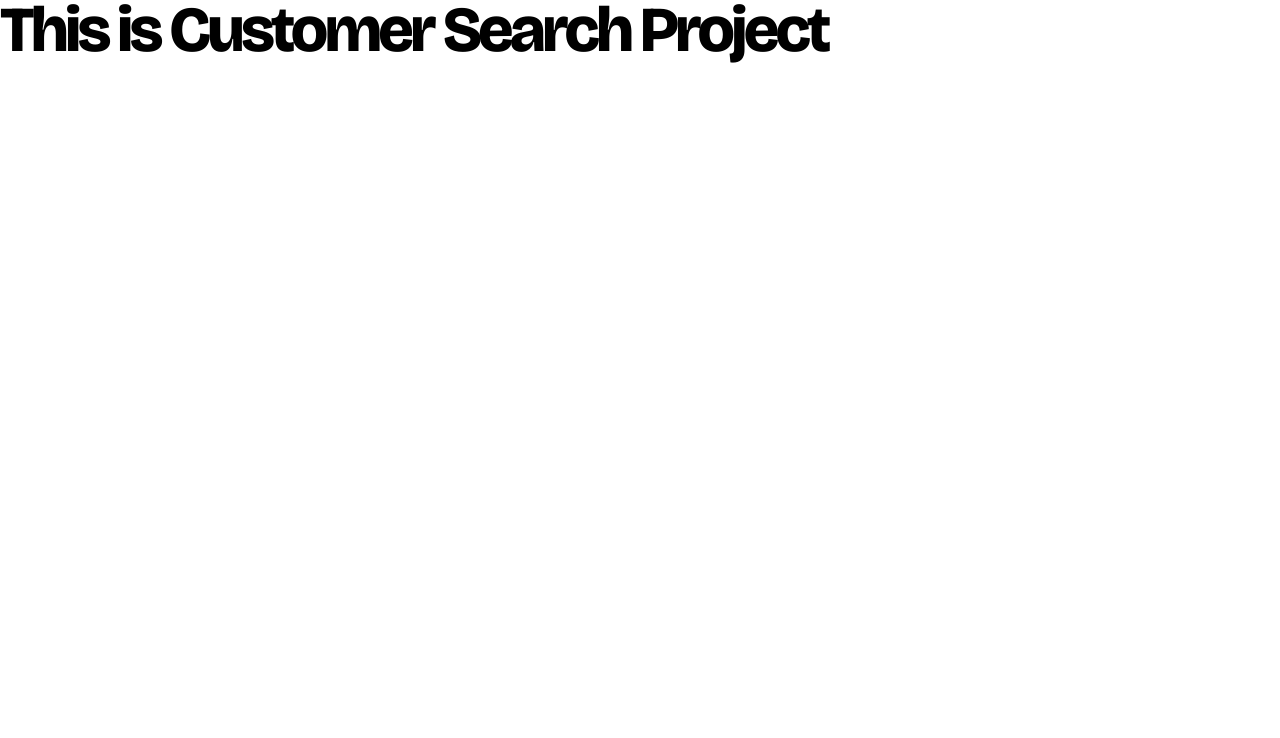
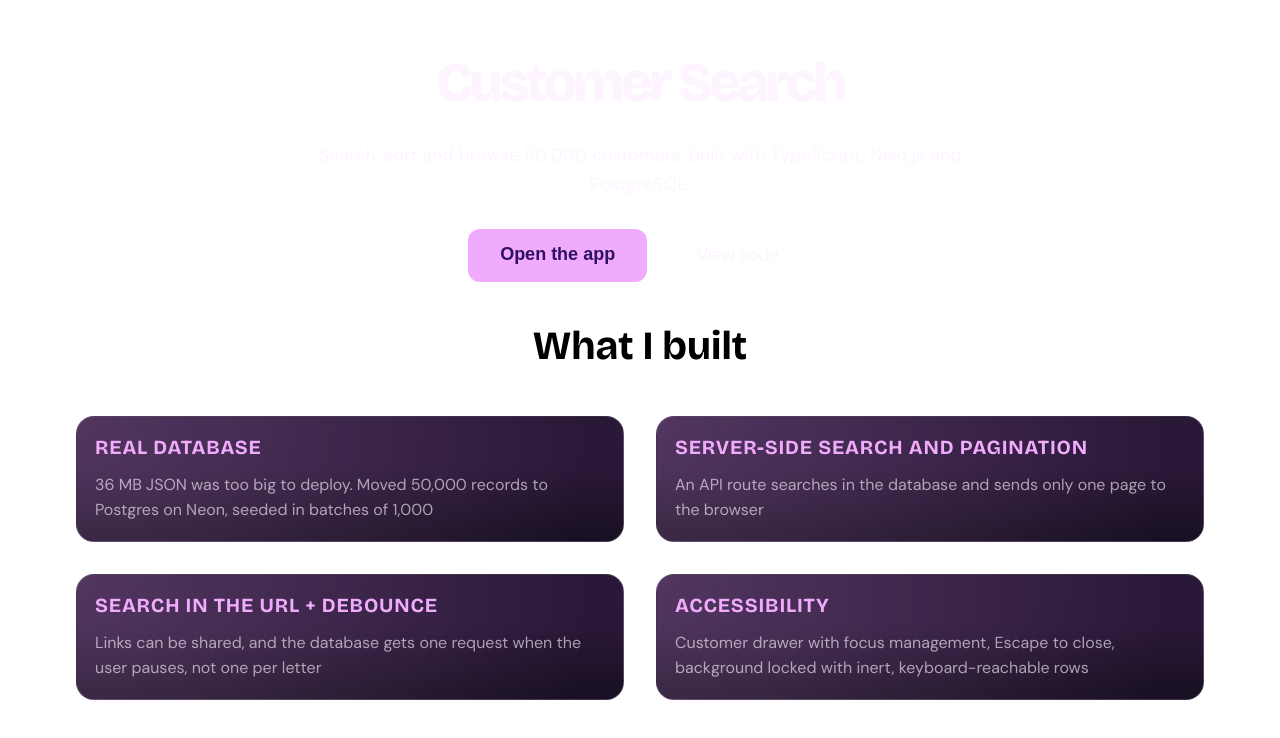
Before and after one commit to Dariusz-Wolontariusz/customer-search, a Next.js app: page / in a window 1280 px wide. Shown: the top 738 px of the page. Built offline with nearby package versions, Linux system fonts and the light colour scheme.

Commit message:
Added hero section and cards to landing page

```diff
--- a/app/globals.css
+++ b/app/globals.css
@@ -35,7 +35,12 @@
   --accent-transparent: #f0abfc34;
   --accent-text: #2e1065;
   --focus: #22d3ee;
-  --hover: #e879f9;
+  --hover: #f5c2ff;
+  --active: #d946ef;
+  --hover-secondary: #ffffff12;
+  --hover-border-secondary: #ffffff40;
+  --active-secondary: #ffffff1f;
+  --active-border-secondary: #ffffff60;
   --disabled: #d6d3d1;
   --zebra: #2a1838;
   --error: #ff0000;
--- a/app/page.module.css
+++ b/app/page.module.css
@@ -1,36 +1,164 @@
-.page {
-  max-width: 1200px;
-  margin: 0 auto;
-  padding: 48px 24px;
+.mainContainer {
+  width: 100%;
+  padding: 0.75rem;
   display: flex;
   flex-direction: column;
-  gap: 24px;
+  gap: 1.5rem;
 }
 
-.header {
+.heroSection {
+  min-height: 35vh;
+  color: var(--text);
   display: flex;
-  align-items: flex-end;
-  justify-content: space-between;
-  gap: 24px;
-  flex-wrap: wrap;
+  flex-direction: column;
 }
 
-.searchWrapper {
-  display: flex;
-  flex-direction: column;
-  gap: 4px;
+.titleContainer {
+  text-align: center;
+  padding: 0.75rem;
 }
 
-.searchInput {
-  background: transparent;
-  border: 1px solid var(--section-border);
-  border-radius: 8px;
-  color: var(--text);
-  padding: 8px 12px;
-  width: 280px;
-  outline: none;
+.titleContainer h1 {
+  margin: 2rem 0;
+  font-size: 2.5rem;
 }
 
-.searchInput:focus {
-  border-color: var(--focus);
+.titleContainer p {
+  margin-bottom: 1.125rem;
+  font-size: 1.125rem;
+  max-width: 60ch;
+  line-height: 1.6;
+  text-align: center;
+  margin-inline: auto;
 }
+
+.linksContainer {
+  display: flex;
+  flex-direction: row;
+  justify-content: center;
+  flex-wrap: wrap;
+  gap: 1rem;
+}
+
+.linksContainer a {
+  font-size: 1.125rem;
+  background-color: var(--accent);
+  color: var(--accent-text);
+  border-radius: 0.75rem;
+  padding: 0.75rem 2rem;
+  text-decoration: none;
+  transition:
+    background-color 0.3s,
+    transform 0.3s;
+}
+
+.projectLink {
+  font-weight: 700;
+}
+
+.linksContainer a:hover {
+  background-color: var(--hover);
+  transform: translate(0px, -2px);
+}
+
+.linksContainer a:active {
+  background-color: var(--active);
+  transform: translate(0px, 0px);
+}
+
+.linksContainer a:focus-visible {
+  background-color: var(--hover);
+  outline: 2px solid var(--focus);
+  outline-offset: 2px;
+  transform: translate(0px, -2px);
+}
+
+.linksContainer .githubLink {
+  background-color: transparent;
+  color: var(--text);
+  border: 2px solid var(--section-border);
+}
+
+.linksContainer .githubLink {
+  background-color: transparent;
+  color: var(--text);
+  border: 1px solid var(--section-border);
+}
+
+.linksContainer .githubLink:hover {
+  background-color: var(--hover-secondary);
+  border-color: var(--hover-border-secondary);
+}
+
+.linksContainer .githubLink:active {
+  background-color: var(--active-secondary);
+  border-color: var(--active-border-secondary);
+}
+
+.cardSection h2 {
+  font-size: 2rem;
+  margin-bottom: 2.5rem;
+  text-align: center;
+}
+
+.cardContainer {
+  list-style: none;
+  padding: 0;
+  margin: 0;
+  display: grid;
+  grid-template-columns: 1fr;
+  gap: 2rem;
+}
+
+.cardContainer li {
+  color: var(--text);
+  border: 1px solid var(--section-border);
+  padding: 1.125rem;
+  border-radius: 1.125rem;
+  /* background-color: var(--section-bg); */
+  background:
+    radial-gradient(
+      circle at top left,
+      var(--accent-transparent),
+      transparent 32rem
+    ),
+    linear-gradient(180deg, var(--zebra) 40%, var(--bg) 100%);
+}
+
+.cardContainer h3 {
+  margin-bottom: 0.8rem;
+  color: var(--accent);
+  font-size: 1.25rem;
+  line-height: 1.2;
+  text-transform: uppercase;
+  letter-spacing: 0.04em;
+}
+
+.cardContainer p {
+  color: var(--text-muted);
+  font-size: 1rem;
+  line-height: 1.6;
+}
+
+@media (min-width: 48rem) {
+  .mainContainer {
+    max-width: 72rem;
+    margin: 0 auto;
+  }
+
+  /* .heroSection {
+    min-height: 40vh;
+  } */
+
+  .titleContainer h1 {
+    font-size: 3.5rem;
+  }
+
+  .cardSection h2 {
+    font-size: 2.5rem;
+  }
+
+  .cardContainer {
+    grid-template-columns: 1fr 1fr;
+  }
+}
--- a/app/page.tsx
+++ b/app/page.tsx
@@ -1,10 +1,65 @@
 import Link from "next/link";
+import styles from "./page.module.css";
 
 function StartPage() {
   return (
-    <h1>
-      <Link href="/customer-search">This is Customer Search Project</Link>
-    </h1>
+    <main className={styles.mainContainer}>
+      <section className={styles.heroSection}>
+        <div className={styles.titleContainer}>
+          <h1>Customer Search</h1>
+          <p>
+            Search, sort and browse 50,000 customers, built with TypeScript,
+            Next.js and PostgreSQL.
+          </p>
+        </div>
+        <div className={styles.linksContainer}>
+          <Link className={styles.projectLink} href="/customer-search">
+            Open the app
+          </Link>
+          <a
+            className={styles.githubLink}
+            href="https://github.com/Dariusz-Wolontariusz/customer-search"
+            target="_blank"
+            rel="noopener noreferrer"
+          >
+            View code
+          </a>
+        </div>
+      </section>
+      <section className={styles.cardSection}>
+        <h2>What I built</h2>
+        <ul className={styles.cardContainer}>
+          <li>
+            <h3>Real database</h3>
+            <p>
+              36 MB JSON was too big to deploy. Moved 50,000 records to Postgres
+              on Neon, seeded in batches of 1,000
+            </p>
+          </li>
+          <li>
+            <h3>Server-side search and pagination</h3>
+            <p>
+              An API route searches in the database and sends only one page to
+              the browser
+            </p>
+          </li>
+          <li>
+            <h3>Search in the URL + debounce</h3>
+            <p>
+              Links can be shared, and the database gets one request when the
+              user pauses, not one per letter
+            </p>
+          </li>
+          <li>
+            <h3>Accessibility</h3>
+            <p>
+              Customer drawer with focus management, Escape to close, background
+              locked with inert, keyboard-reachable rows
+            </p>
+          </li>
+        </ul>
+      </section>
+    </main>
   );
 }
 
```
